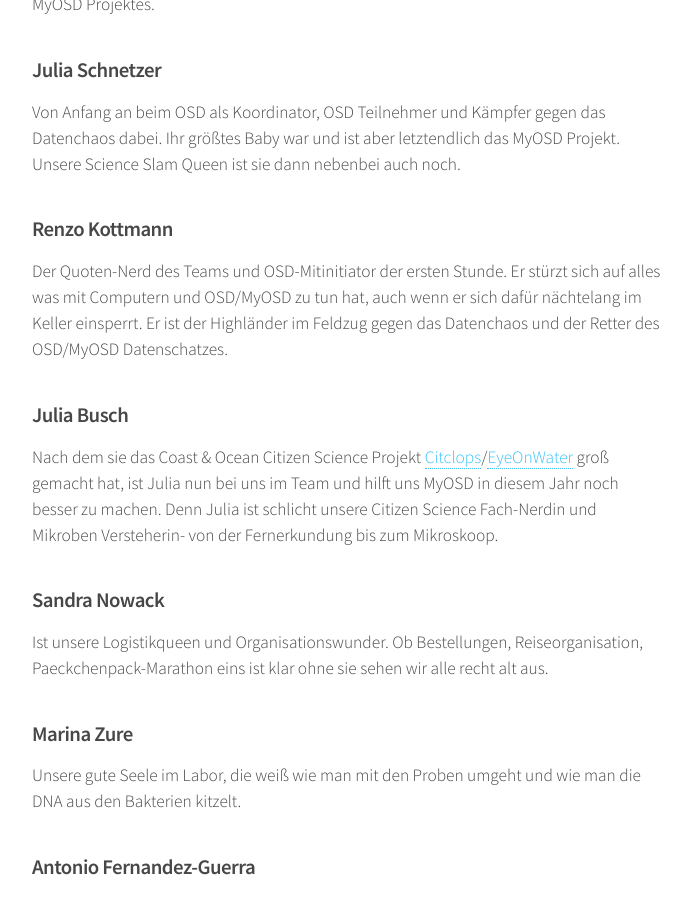
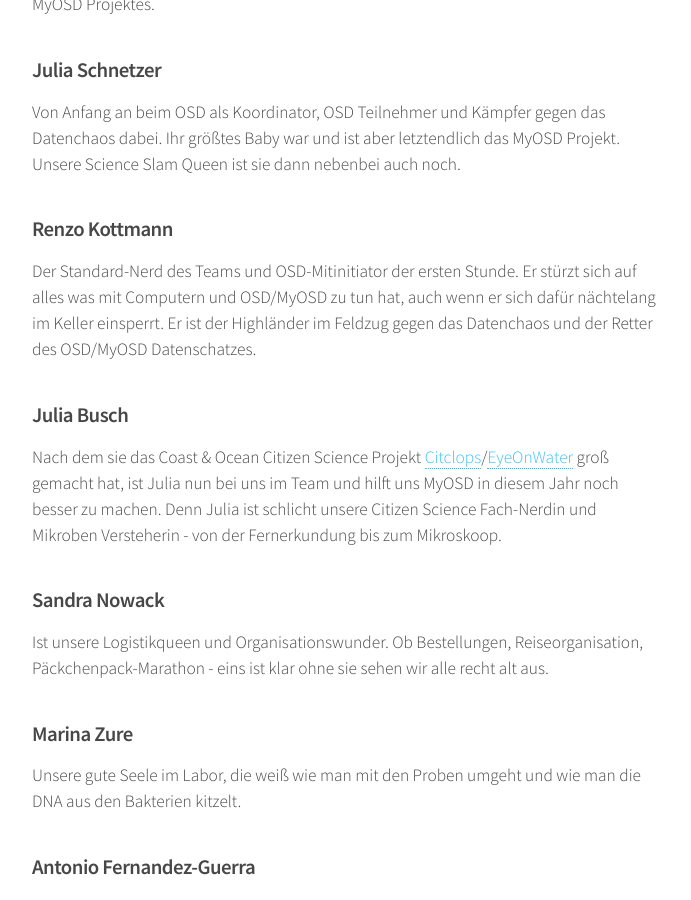
Before and after one commit to myosd/myosd.github.io, a Jekyll site: the page built from team/index.md, in a window 1280 px wide and 900 px high, scrolled down 869 px. Shown: the whole window, without its empty margins (293-984 px from the left). Built offline with Jekyll 4.4.1, drawn with Linux system fonts in a browser that asks for light colours.

Commit message:
Updated index.md

```diff
--- a/team/index.md
+++ b/team/index.md
@@ -10,19 +10,19 @@ published: true
 ![]({{site.baseurl}}//assets/images/OSD_Team_2016.jpg)
 
 ### Prof. Dr. Frank Oliver Glöckner
-Kopf der Bioinformatik und Genomik Gruppe am [Max Planck Institut für Marine Mikrobiologie in Bremen](http://www.mpi-bremen.de) und der [Jacobs University](http://www.jacobs-university.de). Als Projektleiter des [Micro B3 Projektes](https://www.microb3.eu) ist er einer der Gründer, Koordinator und größten Unterstützer des [OSD](http://www.oceansamplingday.org) und MyOSD Projektes.
+Kopf der Bioinformatik und Genomik Gruppe am [Max Planck Institut für Marine Mikrobiologie in Bremen](http://www.microbial-genomics.de) und der [Jacobs University](http://www.jacobs-university.de). Als Projektleiter des [Micro B3 Projektes](https://www.microb3.eu) ist er einer der Gründer, Koordinator und größten Unterstützer des [OSD](http://www.oceansamplingday.org) und MyOSD Projektes.
 
 ### Julia Schnetzer
 Von Anfang an beim OSD als Koordinator, OSD Teilnehmer und Kämpfer gegen das Datenchaos dabei. Ihr größtes Baby war und ist aber letztendlich das MyOSD Projekt. Unsere Science Slam Queen ist sie dann nebenbei auch noch.
 
 ### Renzo Kottmann
-Der Quoten-Nerd des Teams und OSD-Mitinitiator der ersten Stunde. Er stürzt sich auf alles was mit Computern und OSD/MyOSD zu tun hat, auch wenn er sich dafür nächtelang im Keller einsperrt. Er ist der Highländer im Feldzug gegen das Datenchaos und der Retter des OSD/MyOSD Datenschatzes.
+Der Standard-Nerd des Teams und OSD-Mitinitiator der ersten Stunde. Er stürzt sich auf alles was mit Computern und OSD/MyOSD zu tun hat, auch wenn er sich dafür nächtelang im Keller einsperrt. Er ist der Highländer im Feldzug gegen das Datenchaos und der Retter des OSD/MyOSD Datenschatzes.
 
 ### Julia Busch
-Nach dem sie das Coast & Ocean Citizen Science Projekt [Citclops](http://www.citclops.eu)/[EyeOnWater](http://eyeonwater.org/color/welcome.php) groß gemacht hat, ist Julia nun bei uns im Team und hilft uns MyOSD in diesem Jahr noch besser zu machen. Denn Julia ist schlicht unsere Citizen Science Fach-Nerdin und Mikroben Versteherin- von der Fernerkundung bis zum Mikroskoop.
+Nach dem sie das Coast & Ocean Citizen Science Projekt [Citclops](http://www.citclops.eu)/[EyeOnWater](http://eyeonwater.org/color/welcome.php) groß gemacht hat, ist Julia nun bei uns im Team und hilft uns MyOSD in diesem Jahr noch besser zu machen. Denn Julia ist schlicht unsere Citizen Science Fach-Nerdin und Mikroben Versteherin - von der Fernerkundung bis zum Mikroskoop.
 
 ### Sandra Nowack
-Ist unsere Logistikqueen und Organisationswunder. Ob Bestellungen, Reiseorganisation, Paeckchenpack-Marathon eins ist klar ohne sie sehen wir alle recht alt aus.
+Ist unsere Logistikqueen und Organisationswunder. Ob Bestellungen, Reiseorganisation, Päckchenpack-Marathon - eins ist klar ohne sie sehen wir alle recht alt aus.
 
 
 ### Marina Zure
```
